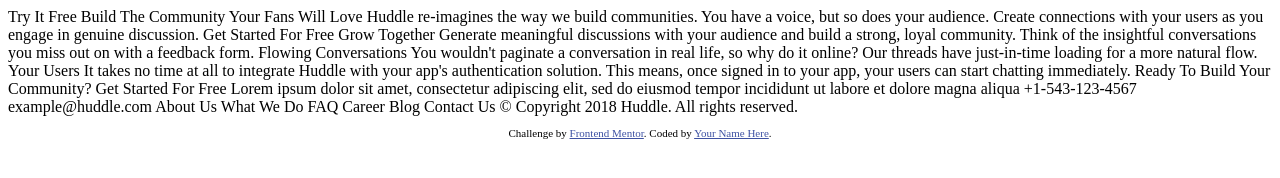
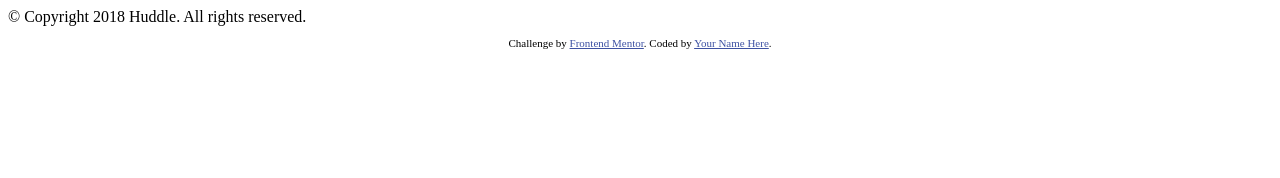
Before and after one commit to CasaDev1/Stage-tweede-jaar, a plain HTML site: page Landingspagina/huddle-landing-page-with-alternating-feature-blocks-master/index.html in a window 1280 px wide. Drawn offline with Linux system fonts and the light colour scheme.

Commit message:
landingspagina

```diff
--- a/Landingspagina/huddle-landing-page-with-alternating-feature-blocks-master/index.html
+++ b/Landingspagina/huddle-landing-page-with-alternating-feature-blocks-master/index.html
@@ -5,6 +5,7 @@
   <meta name="viewport" content="width=device-width, initial-scale=1.0"> <!-- displays site properly based on user's device -->
 
   <link rel="icon" type="image/png" sizes="32x32" href="./images/favicon-32x32.png">
+  <link rel="stylesheet" href="style.css">
 
   <title>Frontend Mentor | Huddle landing page with alternating feature blocks</title>
 
@@ -16,48 +17,6 @@
 </head>
 <body>
 
-  Try It Free
-
-  Build The Community Your Fans Will Love
-
-  Huddle re-imagines the way we build communities. You have a voice, but so does your audience.
-  Create connections with your users as you engage in genuine discussion.
-
-  Get Started For Free
-
-  Grow Together
-
-  Generate meaningful discussions with your audience and build a strong, loyal community.
-  Think of the insightful conversations you miss out on with a feedback form.
-
-  Flowing Conversations
-
-  You wouldn't paginate a conversation in real life, so why do it online? Our threads
-  have just-in-time loading for a more natural flow.
-
-  Your Users
-
-  It takes no time at all to integrate Huddle with your app's authentication solution.
-  This means, once signed in to your app, your users can start chatting immediately.
-
-  Ready To Build Your Community?
-
-  Get Started For Free
-
-  Lorem ipsum dolor sit amet, consectetur adipiscing elit, sed do eiusmod tempor
-  incididunt ut labore et dolore magna aliqua
-
-  +1-543-123-4567
-  example@huddle.com
-
-  About Us
-  What We Do
-  FAQ
-
-  Career
-  Blog
-  Contact Us
-
   &copy; Copyright 2018 Huddle. All rights reserved.
 
   <footer>
```
Also changed, not shown: Landingspagina/huddle-landing-page-with-alternating-feature-blocks-master/content.txt (added), Landingspagina/huddle-landing-page-with-alternating-feature-blocks-master/style.css (added), Landingspagina/huddle-landing-page-with-alternating-feature-blocks-master/style.scss (added), 1 other file.
